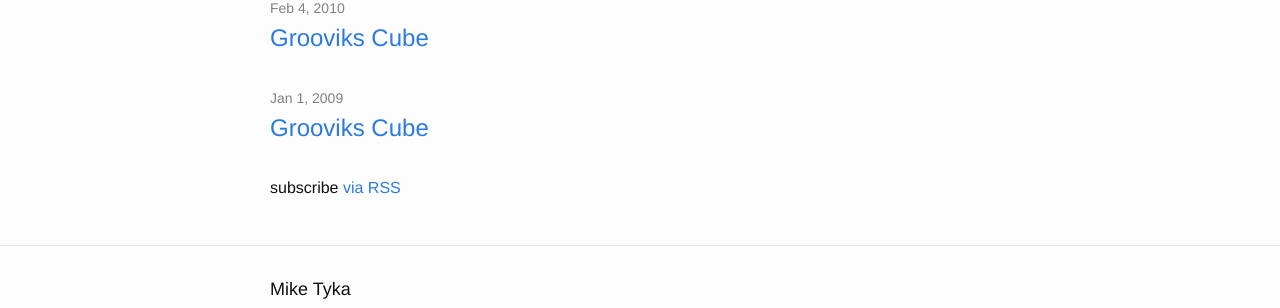
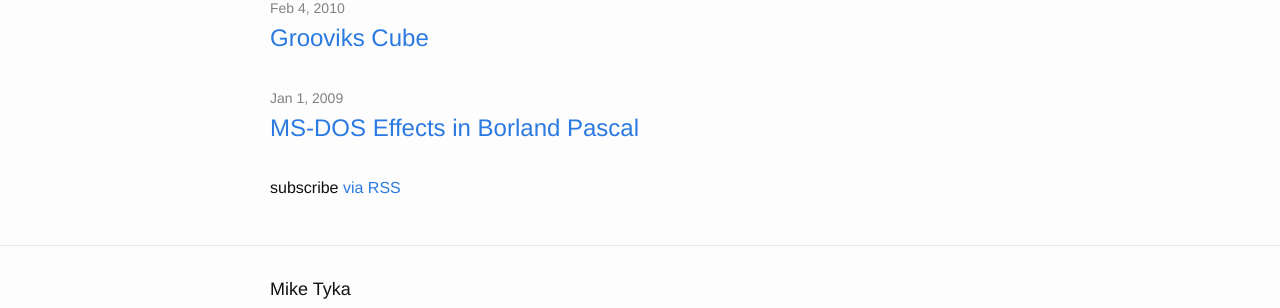
Before and after one commit to mtyka/mtyka.github.io, a Jekyll site: the page built from index.html, in a window 1280 px wide. Shown: the part 1941-2249 px from the top of the page. Built offline with Jekyll 4.4.1, drawn with Linux system fonts in a browser that asks for light colours.

Commit message:
Fix title

```diff
--- a/_posts/2009-01-01-demos.markdown
+++ b/_posts/2009-01-01-demos.markdown
@@ -1,6 +1,6 @@
 ---
 layout: post
-title:  "Grooviks Cube"
+title:  "MS-DOS Effects in Borland Pascal"
 date:   2009-01-01 00:03:44
 categories: make
 ---
```
